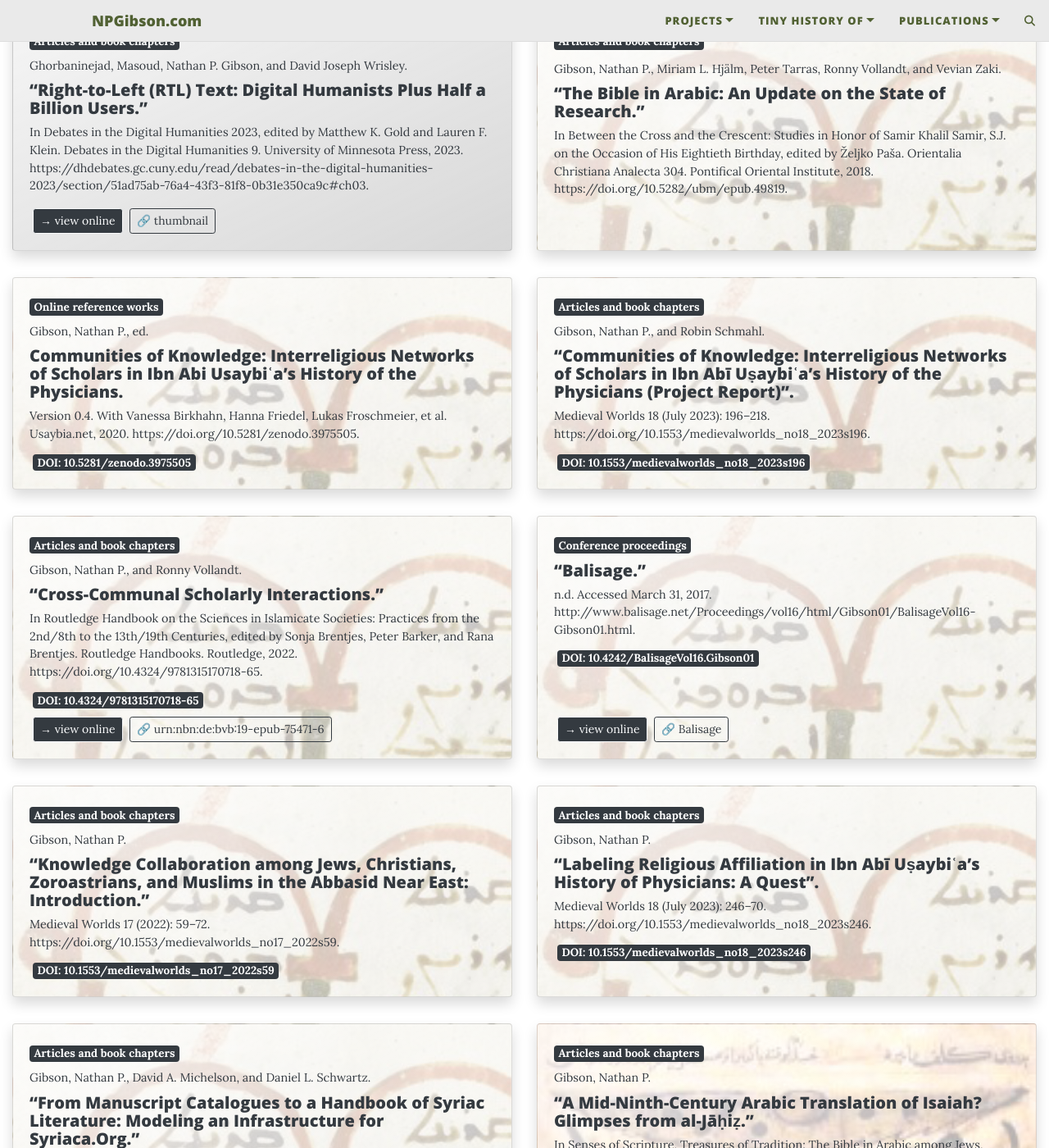
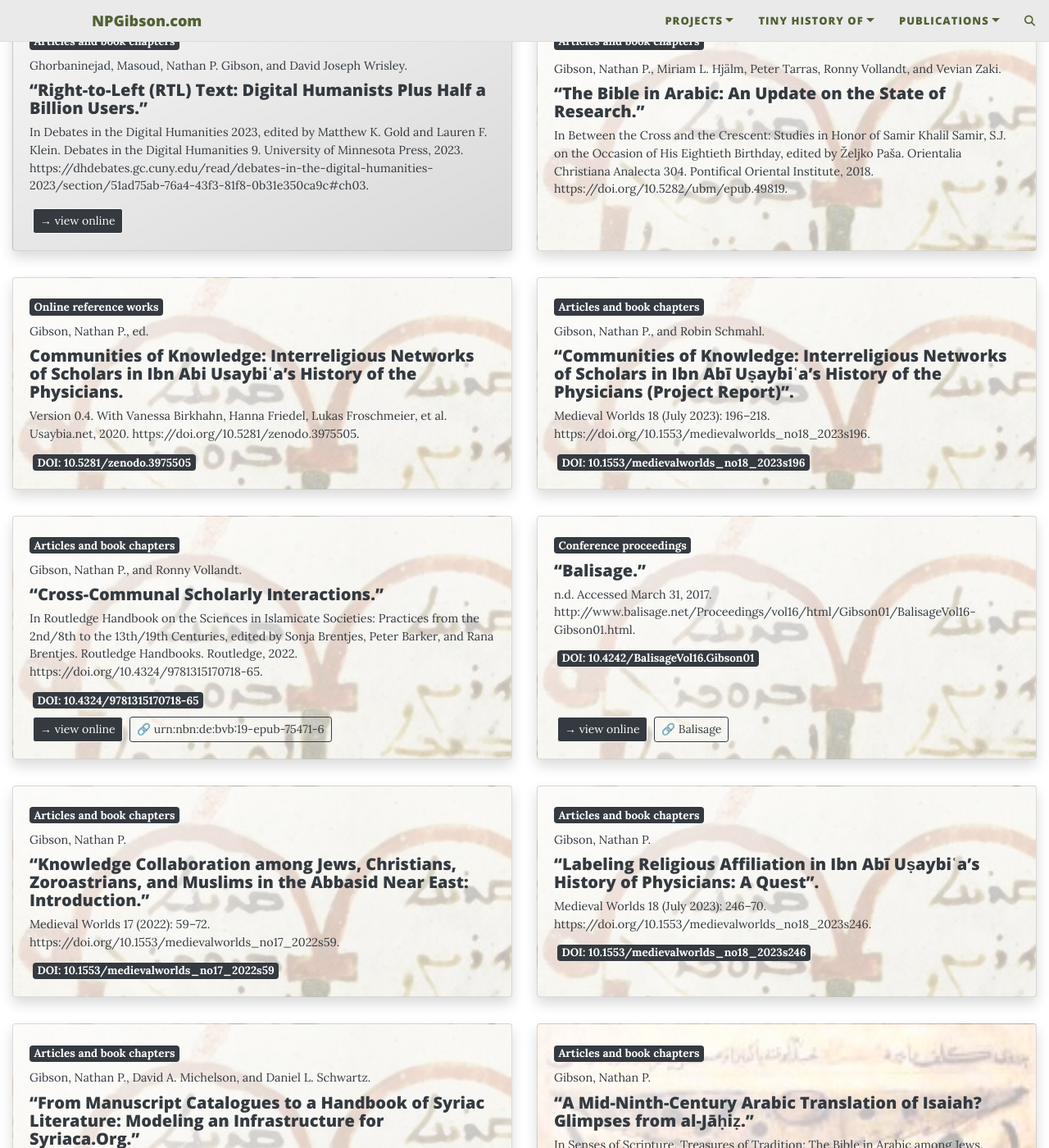
Before and after one commit to nathangibson/nathangibson.github.io, a Jekyll site: the page built from publications.md, in a window 1280 px wide and 1400 px high, scrolled down 864 px. Shown: the whole window at 82% size. Built offline with Jekyll 4.4.1, drawn with Linux system fonts in a browser that asks for light colours; comment, search, counter and statistics services are not loaded; some of the changed text lies outside the part shown.

Commit message:
Remove thumbnail links from attachment buttons

```diff
--- a/_includes/publication-body.html
+++ b/_includes/publication-body.html
@@ -44,13 +44,16 @@
     </a>
     {%- endif -%}
     {%- for attachment in pub.attachments -%}
+    {%- assign _attachment_title = attachment.title | default: '' | downcase -%}
+    {%- unless _attachment_title == 'thumbnail' -%}
     <a href="{{ attachment.url }}" class="btn btn-sm btn-outline-dark mx-1" target="_blank" rel="noopener noreferrer">
       {%- if attachment.type == 'pdf' -%}
-        📄 {{ attachment.title | default: 'PDF' }}
+      📄 {{ attachment.title | default: 'PDF' }}
       {%- else -%}
-        🔗 {{ attachment.title | default: 'Link' }}
+      🔗 {{ attachment.title | default: 'Link' }}
       {%- endif -%}
     </a>
+    {%- endunless -%}
     {%- endfor -%}
   </div>
 </div>
```
